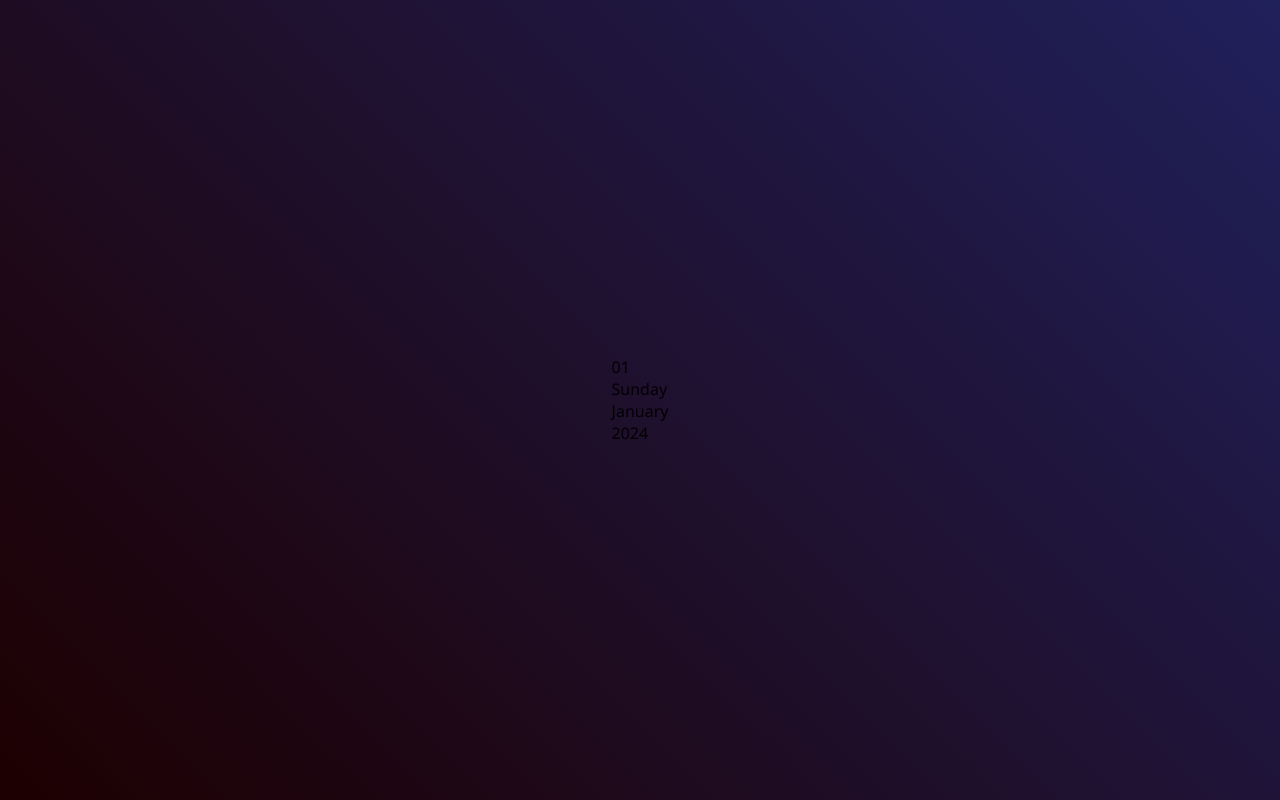
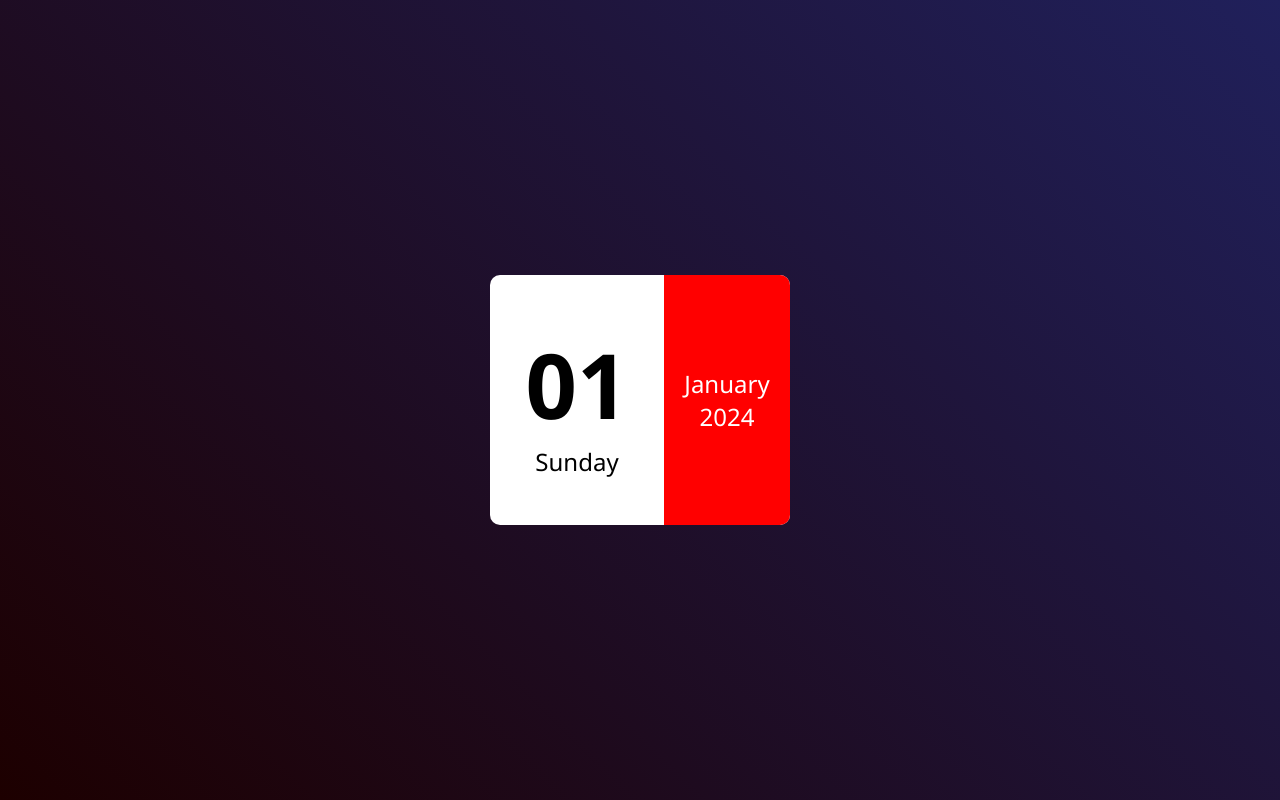
Before and after one commit to Veenu-Nain/MiniCalendar, a plain HTML site: page index.html in a window 1280 px wide. Drawn offline with Linux system fonts and the light colour scheme.

Commit message:
style calendar

```diff
--- a/style.css
+++ b/style.css
@@ -12,3 +12,33 @@
     align-items: center;
     justify-content: center;
 }
+.calendar{
+    display:flex;
+    align-items: center;
+    border-radius: 10px;
+    width:300px;
+    height:250px;
+    background: #fff;
+}
+.left, .right{
+    height:100%;
+    display:flex;
+    flex-direction: column;
+    align-items: center;
+    justify-content: center;
+    font-size: 24px;
+}
+.right{
+    width:42%;
+    background: red;
+    color:white;
+    border-top-right-radius: 10px;
+    border-bottom-right-radius: 10px;
+}
+.left{
+    width:58%;
+}
+#date{
+    font-size: 90px;
+    font-weight: 600;
+}
```
